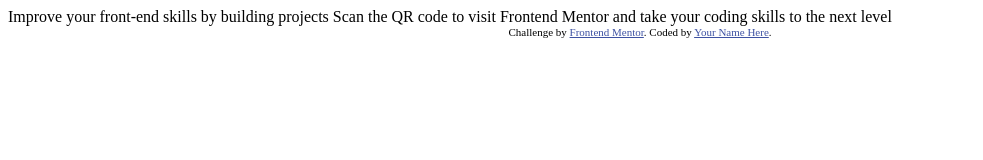
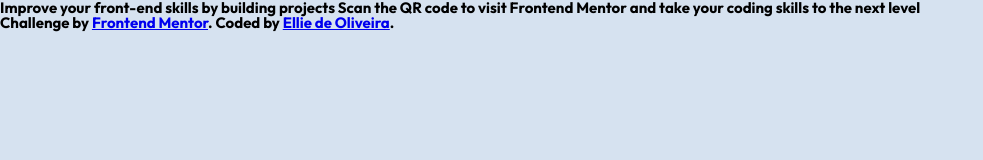
Before and after one commit to Ellie-A-Oliveira/qr-code-component-frontendmentor, a plain HTML site: page index.html in a window 1280 px wide. Shown: the whole page, without its empty margins (0-983 px from the left). Drawn offline with Linux system fonts and the light colour scheme.

Commit message:
define styling base

```diff
--- a/index.html
+++ b/index.html
@@ -5,14 +5,10 @@
   <meta name="viewport" content="width=device-width, initial-scale=1.0"> <!-- displays site properly based on user's device -->
 
   <link rel="icon" type="image/png" sizes="32x32" href="./images/favicon-32x32.png">
+  <link rel="stylesheet" href="reset.css">
+  <link rel="stylesheet" href="style.css">
 
   <title>Frontend Mentor | QR code component</title>
-
-  <!-- Feel free to remove these styles or customise in your own stylesheet 👍 -->
-  <style>
-    .attribution { font-size: 11px; text-align: center; }
-    .attribution a { color: hsl(228, 45%, 44%); }
-  </style>
 </head>
 <body>
 
@@ -22,7 +18,7 @@
 
   <div class="attribution">
     Challenge by <a href="https://www.frontendmentor.io?ref=challenge" target="_blank">Frontend Mentor</a>.
-    Coded by <a href="#">Your Name Here</a>.
+    Coded by <a href="#">Ellie de Oliveira</a>.
   </div>
 </body>
 </html>
--- /dev/null
+++ b/reset.css
@@ -0,0 +1,48 @@
+/* http://meyerweb.com/eric/tools/css/reset/
+   v2.0 | 20110126
+   License: none (public domain)
+*/
+
+html, body, div, span, applet, object, iframe,
+h1, h2, h3, h4, h5, h6, p, blockquote, pre,
+a, abbr, acronym, address, big, cite, code,
+del, dfn, em, img, ins, kbd, q, s, samp,
+small, strike, strong, sub, sup, tt, var,
+b, u, i, center,
+dl, dt, dd, ol, ul, li,
+fieldset, form, label, legend,
+table, caption, tbody, tfoot, thead, tr, th, td,
+article, aside, canvas, details, embed,
+figure, figcaption, footer, header, hgroup,
+menu, nav, output, ruby, section, summary,
+time, mark, audio, video {
+	margin: 0;
+	padding: 0;
+	border: 0;
+	font-size: 100%;
+	font: inherit;
+	vertical-align: baseline;
+}
+/* HTML5 display-role reset for older browsers */
+article, aside, details, figcaption, figure,
+footer, header, hgroup, menu, nav, section {
+	display: block;
+}
+body {
+	line-height: 1;
+}
+ol, ul {
+	list-style: none;
+}
+blockquote, q {
+	quotes: none;
+}
+blockquote:before, blockquote:after,
+q:before, q:after {
+	content: '';
+	content: none;
+}
+table {
+	border-collapse: collapse;
+	border-spacing: 0;
+}
--- /dev/null
+++ b/style.css
@@ -0,0 +1,43 @@
+:root {
+    --clr-white: hsl(0, 0%, 100%);
+    --clr-black: hsl(0, 0%, 0%);
+    --clr-light-gray: hsl(212, 45%, 89%);
+    --clr-grayish-blue: hsl(220, 15%, 55%);
+    --clr-dark-blue: hsl(218, 44%, 22%);
+    --font-family: "Outfit", sans-serif;
+    --font-size: 0.9375rem;
+    --font-weight-standard: 400;
+    --font-weight-bold: 700;
+}
+
+body {
+    --clr-primary: var(--clr-dark-blue);
+    --clr-text: var(--clr-black);
+    --clr-text-faded: var(--clr-light-gray);
+    --clr-background-body: var(--clr-light-gray);
+    --clr-background: var(--clr-white);
+
+    font-family: var(--font-family);
+    font-size: var(--font-size);
+    font-weight: var(--font-weight-standard);
+
+    background-color: var(--clr-background-body);
+    min-height: 100vh;
+    min-width: 100vw;
+}
+
+@media (max-width > 1440px) {
+
+}
+
+@font-face {
+    font-family: "Outfit";
+    src: url("./resources/fonts/Outfit-Regular.ttf");
+    font-weight: var(--font-weight-standard);
+}
+
+@font-face {
+    font-family: "Outfit";
+    src: url("./resources/fonts/Outfit-Bold.ttf");
+    font-weight: var(--font-weight-bold);
+}
```
Also changed, not shown: resources/fonts/Outfit-Bold.ttf (added), resources/fonts/Outfit-Regular.ttf (added).
